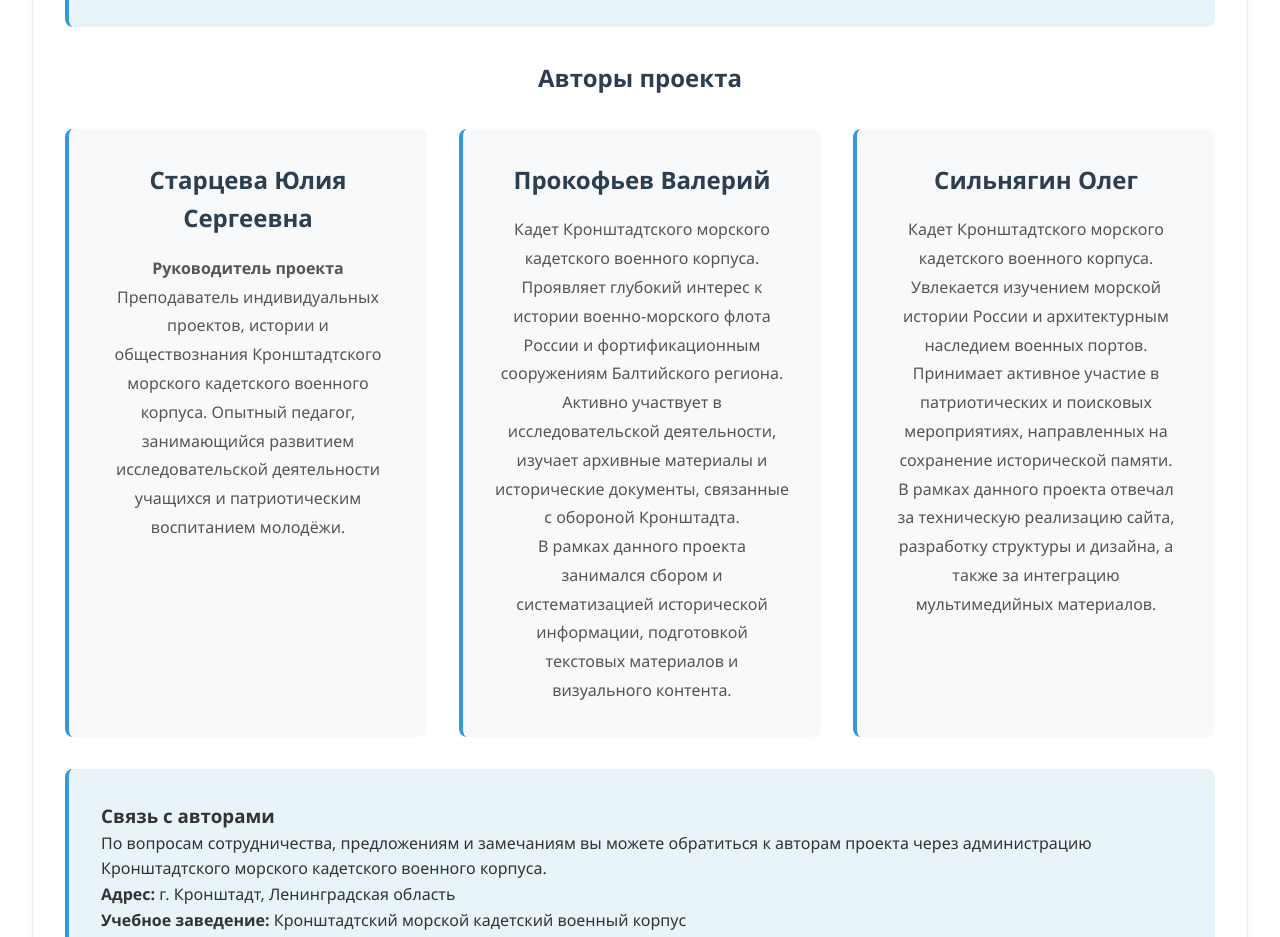
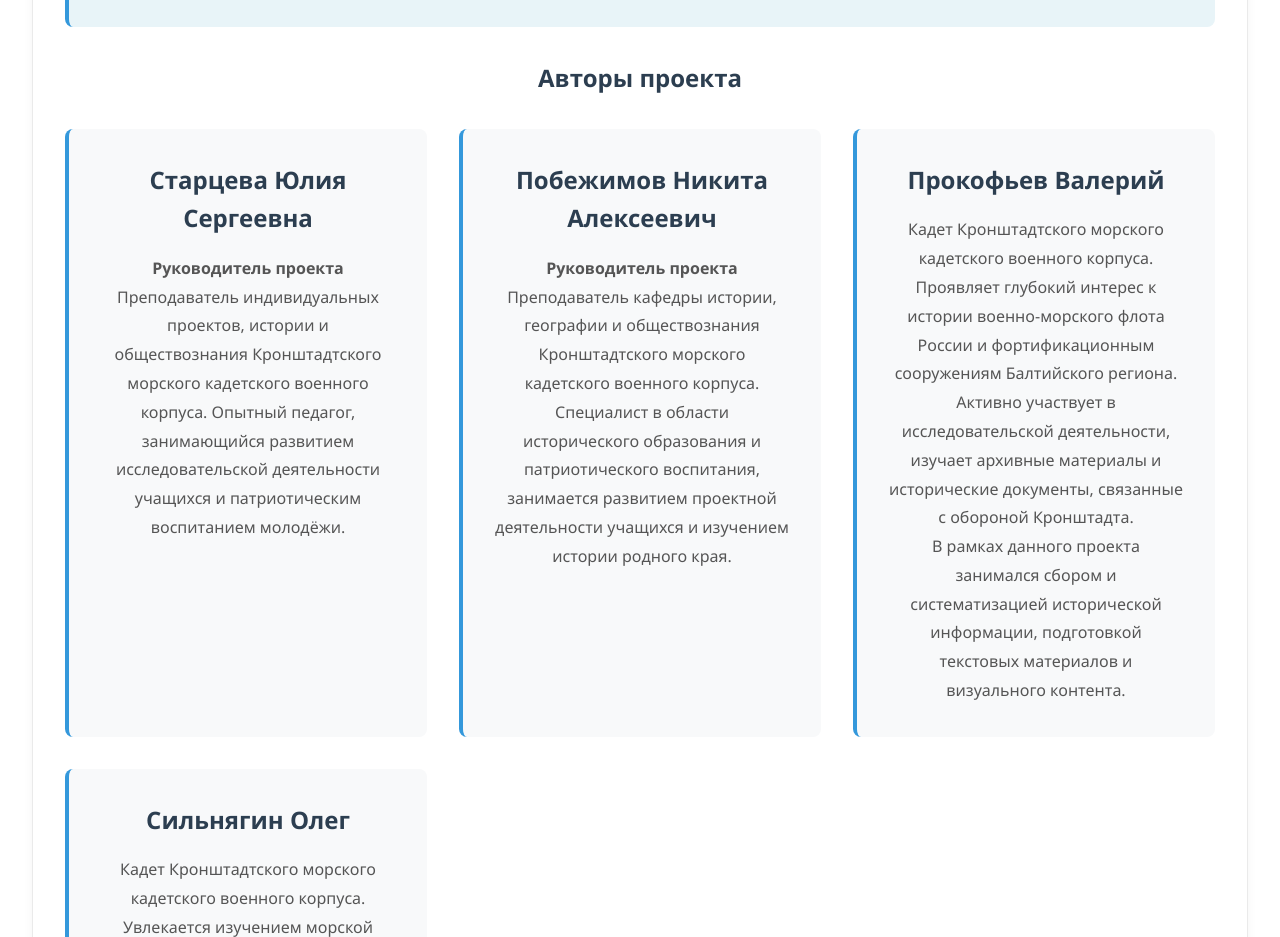
Before and after one commit to javidik/start_v_nayky, a plain HTML site: page Старт_в_науку/start_v_nayky_2026/contacts.html in a window 1280 px wide. Shown: the part 520-1457 px from the top of the page. Drawn offline with Linux system fonts and the light colour scheme.

Commit message:
update branch

```diff
--- a/Старт_в_науку/start_v_nayky_2026/contacts.html
+++ b/Старт_в_науку/start_v_nayky_2026/contacts.html
@@ -118,6 +118,12 @@
                 </div>
 
                 <div class="author-card">
+                    <h3>Побежимов Никита Алексеевич</h3>
+                    <p><strong>Руководитель проекта</strong></p>
+                    <p>Преподаватель кафедры истории, географии и обществознания Кронштадтского морского кадетского военного корпуса. Специалист в области исторического образования и патриотического воспитания, занимается развитием проектной деятельности учащихся и изучением истории родного края.</p>
+                </div>
+
+                <div class="author-card">
                     <h3>Прокофьев Валерий</h3>
                     <p>Кадет Кронштадтского морского кадетского военного корпуса. Проявляет глубокий интерес к истории военно-морского флота России и фортификационным сооружениям Балтийского региона. Активно участвует в исследовательской деятельности, изучает архивные материалы и исторические документы, связанные с обороной Кронштадта.</p>
                     <p>В рамках данного проекта занимался сбором и систематизацией исторической информации, подготовкой текстовых материалов и визуального контента.</p>
```
Also changed, not shown: Старт_в_науку/start_v_nayky_2026/index.html (+5 -0 lines), 1 other file.
